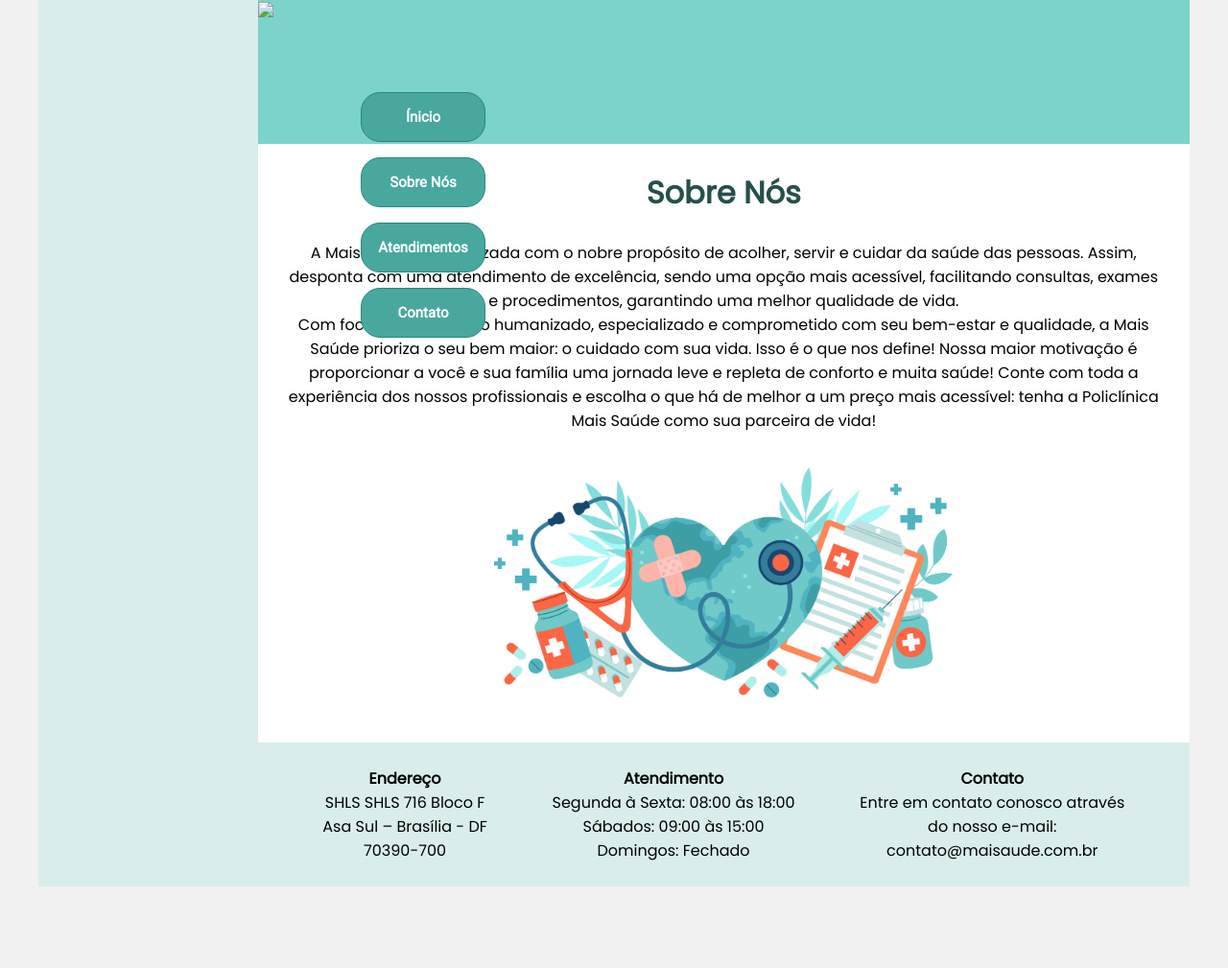
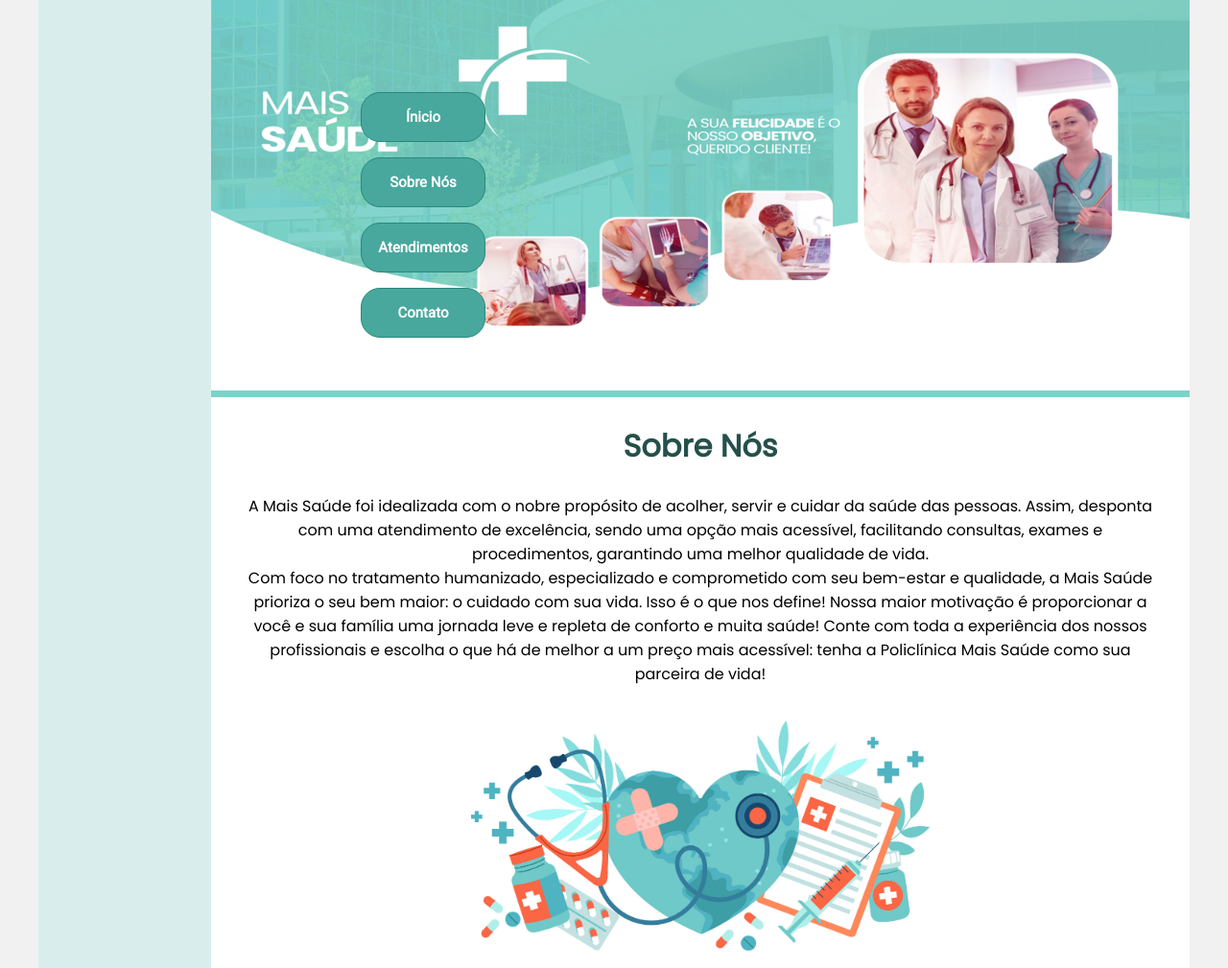
Before and after one commit to BrendowLucasCode/1-Exercicio-HTML, a plain HTML site: page sobre-nos.html in a window 1280 px wide. Shown: the top 1009 px of the page at 96% size. Before the commit the page ends 924 px from the top, so only its background shows below. Drawn offline with Linux system fonts and the light colour scheme.

Commit message:
#0 - Save Point

```diff
--- a/sobre-nos.html
+++ b/sobre-nos.html
@@ -40,7 +40,7 @@
 
       <div class="main">
         <div class="header">
-          <img src="./assets/img/background1.png id="Ínicio" width="1020px">
+          <img src="./assets/img/background1.png" id="Ínicio" width="1020px">
         </div>
 
         <div class="content">
```
